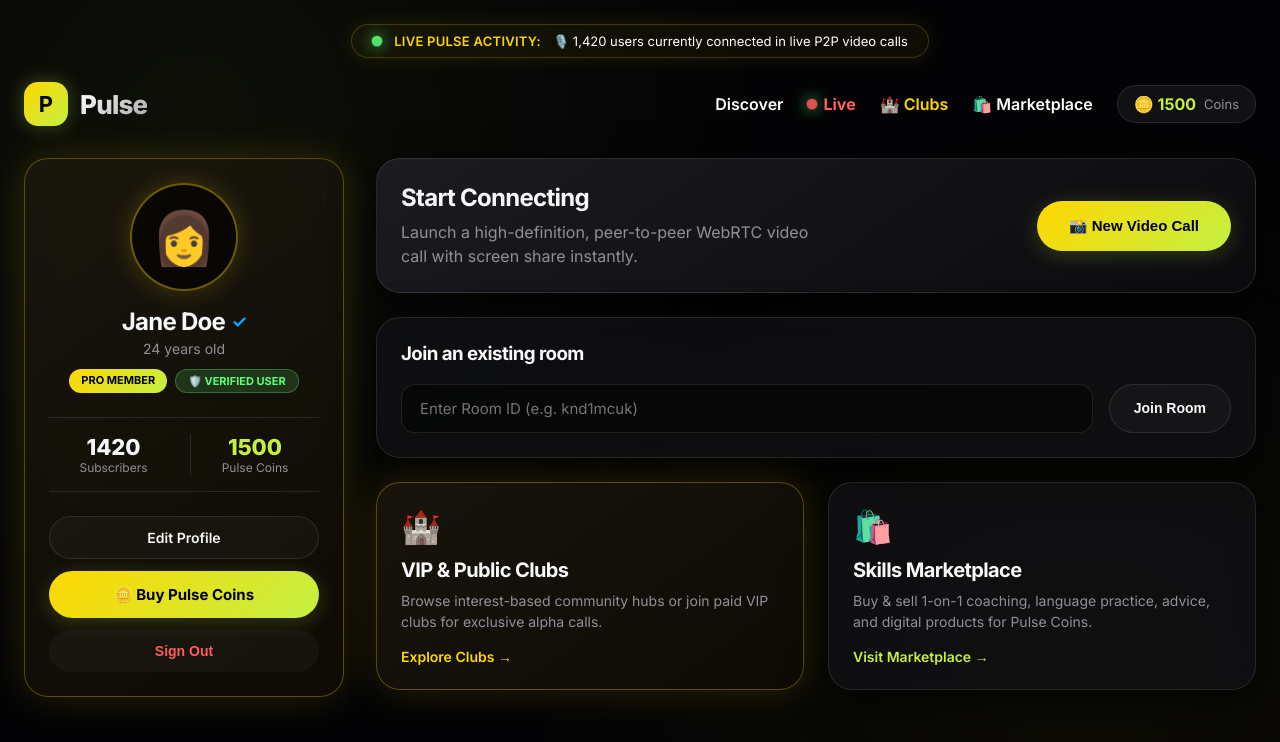
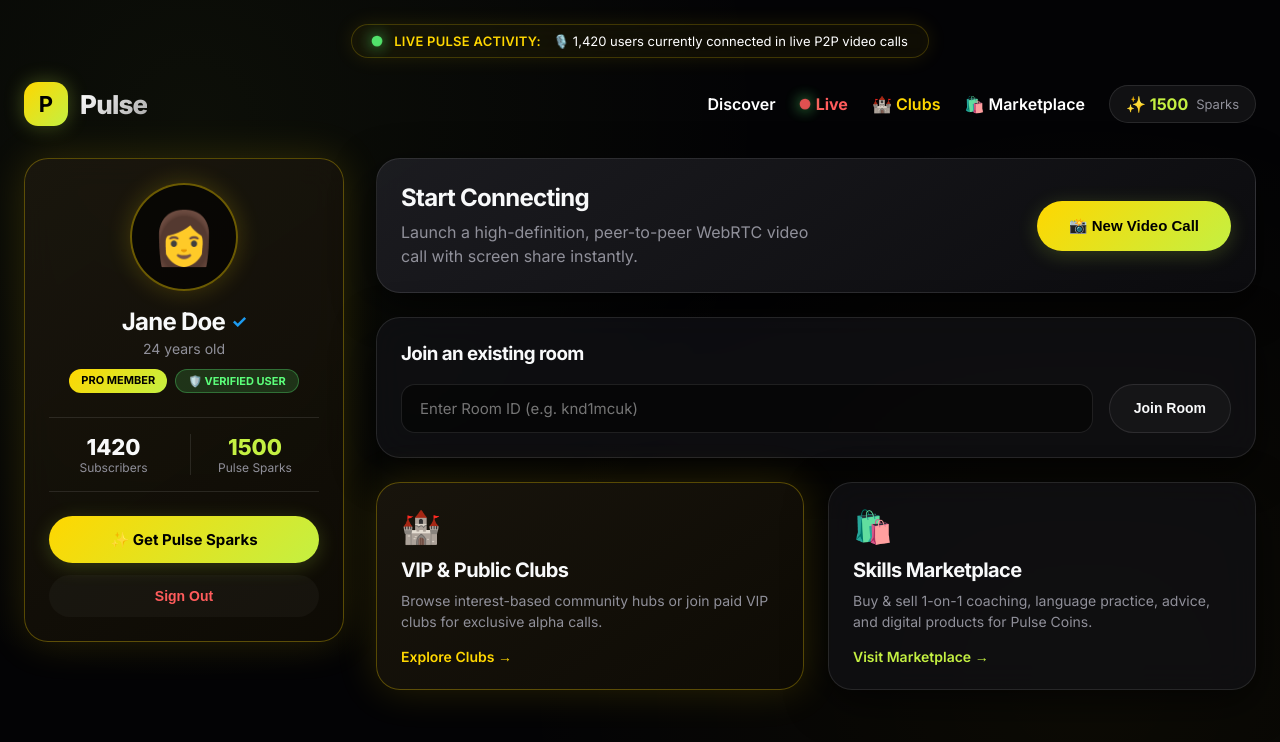
Before and after one commit to gauravpatkotwar/pulse-dating-app, a Next.js app: page / in a window 1280 px wide. Shown: the top 742 px of the page. Built offline with nearby package versions, Linux system fonts and the light colour scheme.

Commit message:
feat: rebrand native currency to proprietary Pulse Sparks (✨ Sparks)

```diff
--- a/src/app/checkout/page.tsx
+++ b/src/app/checkout/page.tsx
@@ -26,7 +26,7 @@ export default function CheckoutPage() {
     { name: "Daily Pass", price: "₹9/day", type: "premium" as const, value: 1, priceId: 'pri_01kz0m7zvv6acm8q4qaynhm1mj', note: "⚡ 24-Hour Unlimited Access (~$0.11/day)" },
     { name: "Weekly Pulse Pass", price: "₹59/week", type: "premium" as const, value: 1, priceId: 'pri_01kz0m7zvv6acm8q4qaynhm1mj', note: "🔥 Most Popular in India! (~$0.70/wk)" },
     { name: "Monthly Pro Pass", price: "₹199/mo", type: "premium" as const, value: 1, priceId: 'pri_01kz0m80p6aw3esp2favvphfnj', note: "Save 20% over weekly" },
-    { name: "100 Pulse Coins Pack", price: "₹49", type: "coins" as const, value: 100, priceId: 'pri_01kz0m81fwtpnjgytmv70ww5ed', note: "Instant Coin Top-up" },
+    { name: "100 Pulse Sparks Pack", price: "₹49", type: "coins" as const, value: 100, priceId: 'pri_01kz0m81fwtpnjgytmv70ww5ed', note: "✨ Instant Sparks Top-up (~$0.59)" },
   ];
 
   const currentProducts = region === "INDIA" ? indiaProducts : globalProducts;
--- a/src/app/components/LiveTicker.tsx
+++ b/src/app/components/LiveTicker.tsx
@@ -3,9 +3,9 @@
 import React, { useState, useEffect } from "react";
 
 const liveEvents = [
-  "🔥 Alex S. unlocked Delhi VIP Alpha Club (500 🪙)",
+  "✨ Alex S. unlocked Delhi VIP Alpha Club (500 Sparks)",
   "🎙️ 1,420 users currently connected in live P2P video calls",
-  "🪙 Sarah M. tipped 250 Coins on a Live Call",
+  "✨ Sarah M. tipped 250 Sparks on a Live Stream",
   "🛡️ Vikram R. activated ₹1 Anti-Bot Platform Pass",
   "💎 New 1-on-1 Fitness Session booked on Marketplace",
   "⭐ Priya K. created Mumbai Terrace Music Lounge Club"
--- a/src/app/page.tsx
+++ b/src/app/page.tsx
@@ -50,8 +50,8 @@ export default function Home() {
           <Link href="/marketplace" style={{ color: 'white', textDecoration: 'none', fontWeight: 600 }}>🛍️ Marketplace</Link>
           {isAuthenticated ? (
             <div style={{ display: 'flex', alignItems: 'center', gap: '8px', background: 'rgba(255,255,255,0.06)', padding: '8px 16px', borderRadius: '100px', border: '1px solid var(--card-border)' }}>
-              <span style={{ color: 'var(--accent-primary)', fontWeight: 700 }}>🪙 {profile?.tokens || 0}</span>
-              <span style={{ fontSize: '13px', color: 'var(--text-secondary)' }}>Coins</span>
+              <span style={{ color: 'var(--accent-primary)', fontWeight: 700 }}>✨ {profile?.tokens || 0}</span>
+              <span style={{ fontSize: '13px', color: 'var(--text-secondary)' }}>Sparks</span>
             </div>
           ) : (
             <Link href="/login" className="btn-primary">Sign In</Link>
@@ -110,14 +110,13 @@ export default function Home() {
               </div>
               <div style={{ textAlign: 'center', borderLeft: '1px solid var(--card-border)' }}>
                 <div style={{ fontSize: '22px', fontWeight: 800, color: 'var(--accent-primary)' }}>{profile?.tokens || 0}</div>
-                <div style={{ fontSize: '12px', color: 'var(--text-secondary)' }}>Pulse Coins</div>
+                <div style={{ fontSize: '12px', color: 'var(--text-secondary)' }}>Pulse Sparks</div>
               </div>
             </div>
 
             {/* Actions */}
             <div style={{ display: 'flex', flexDirection: 'column', gap: '12px' }}>
-              <Link href="/profile" className="btn-outline" style={{ textAlign: 'center', textDecoration: 'none' }}>Edit Profile</Link>
-              <Link href="/checkout" className="btn-primary" style={{ textAlign: 'center', textDecoration: 'none' }}>🪙 Buy Pulse Coins</Link>
+              <Link href="/checkout" className="btn-primary" style={{ textAlign: 'center', textDecoration: 'none' }}>✨ Get Pulse Sparks</Link>
               <button onClick={logout} className="btn-outline" style={{ borderColor: 'transparent', color: 'var(--accent-danger)' }}>Sign Out</button>
             </div>
           </aside>
```
